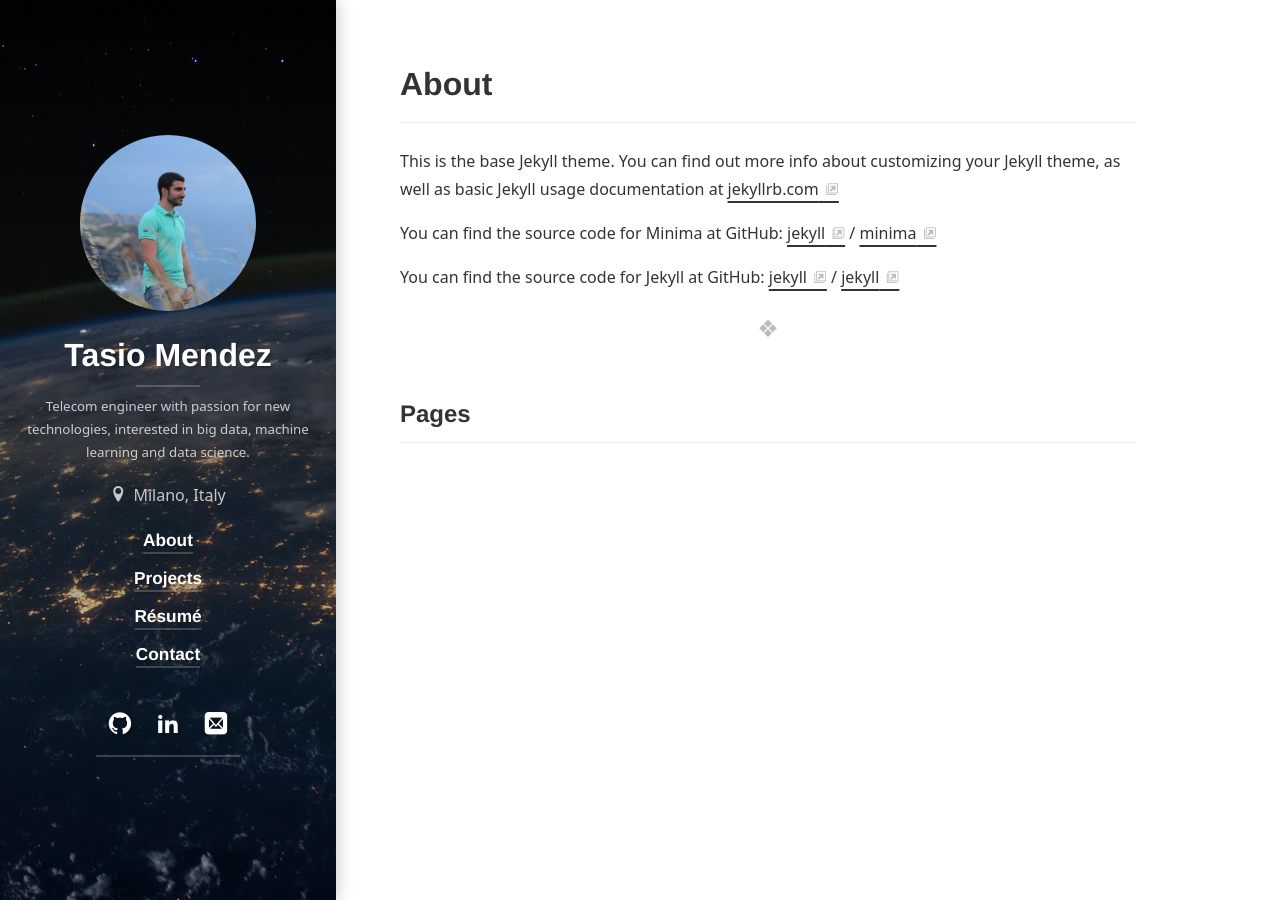
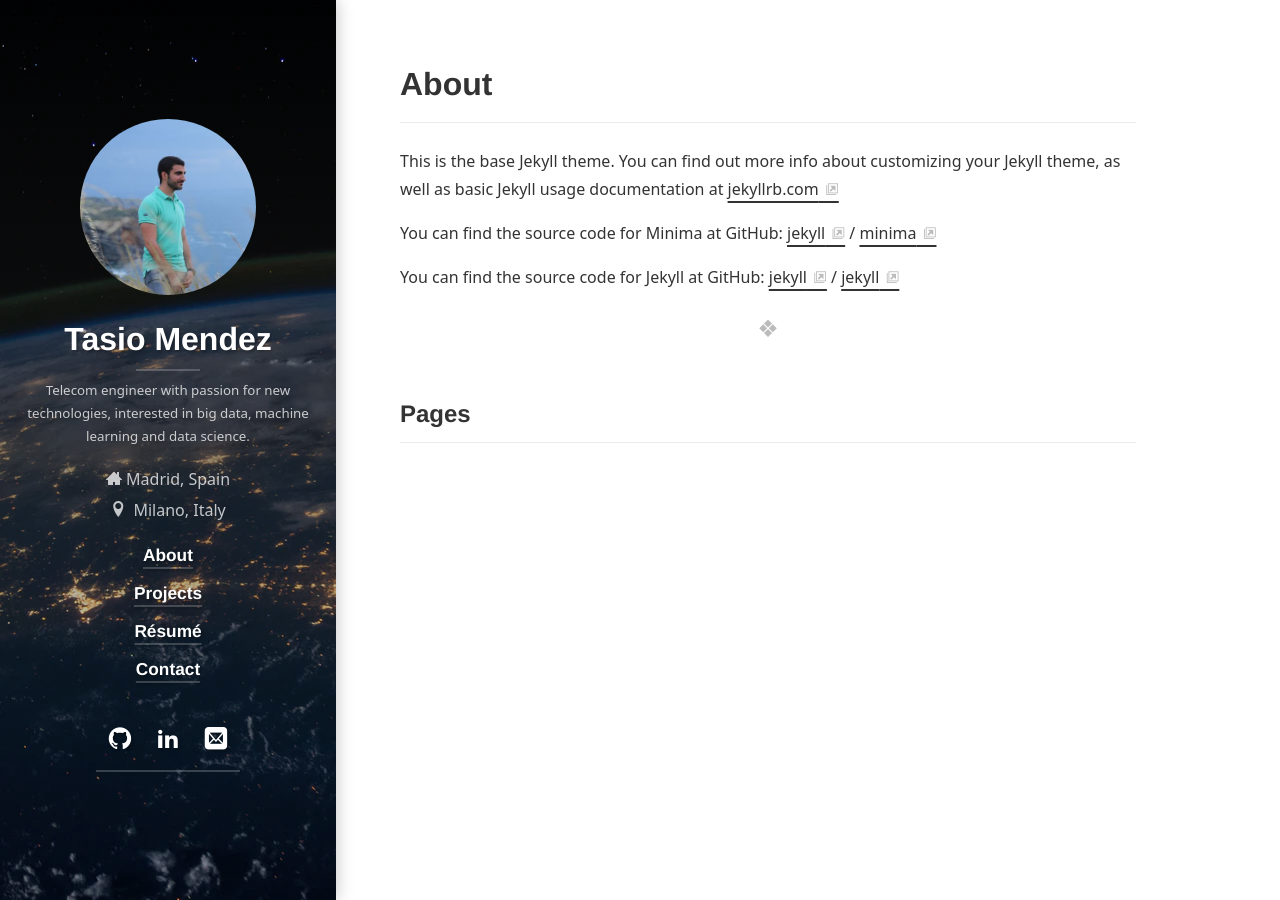
Before and after one commit to tasiomendez/tasiomendez.github.io, a Jekyll site: the page built from index.md, in a window 1280 px wide. Built offline with Jekyll 4.4.1, drawn with Linux system fonts in a browser that asks for light colours; cached includes are drawn as plain includes; some web fonts are replaced.

Commit message:
Location icons on sidebar menu

```diff
--- a/_includes/sidebar-sticky.html
+++ b/_includes/sidebar-sticky.html
@@ -12,9 +12,15 @@
         {{ text | markdownify | replace:'<p>','' | replace:'</p>','' }}
       </p>
     {% endif %}
+    {% if site.from %}
+      <p style="margin-bottom: 3px;">
+        <span class="location icon icon-home3"></span>
+        {{ site.from }}
+      </p>
+    {% endif %}
     {% if site.location %}
       <p>
-        <span class="location icon-location"></span>
+        <span class="location icon icon-location"></span>
         {{ site.location }}
       </p>
     {% endif %}
```
